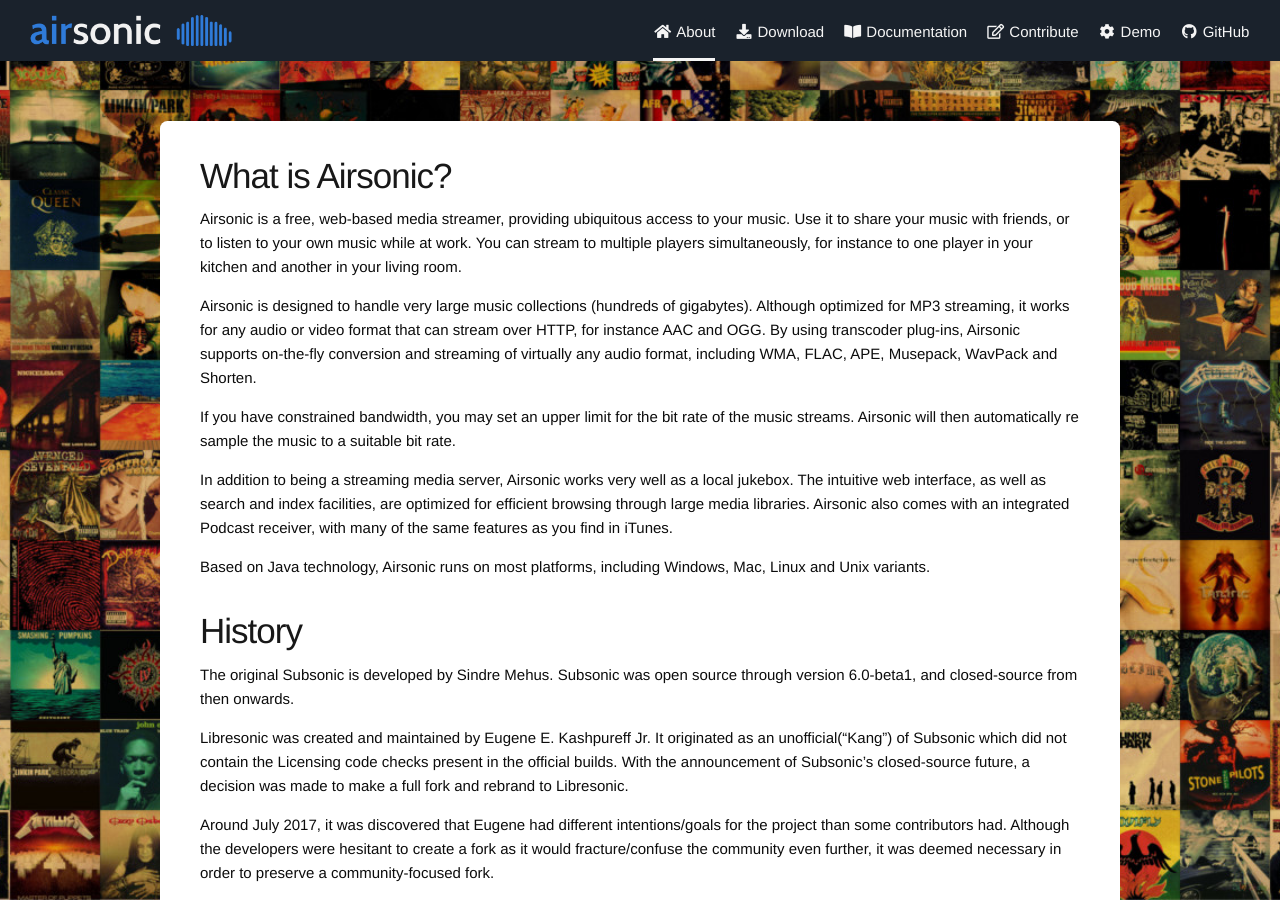
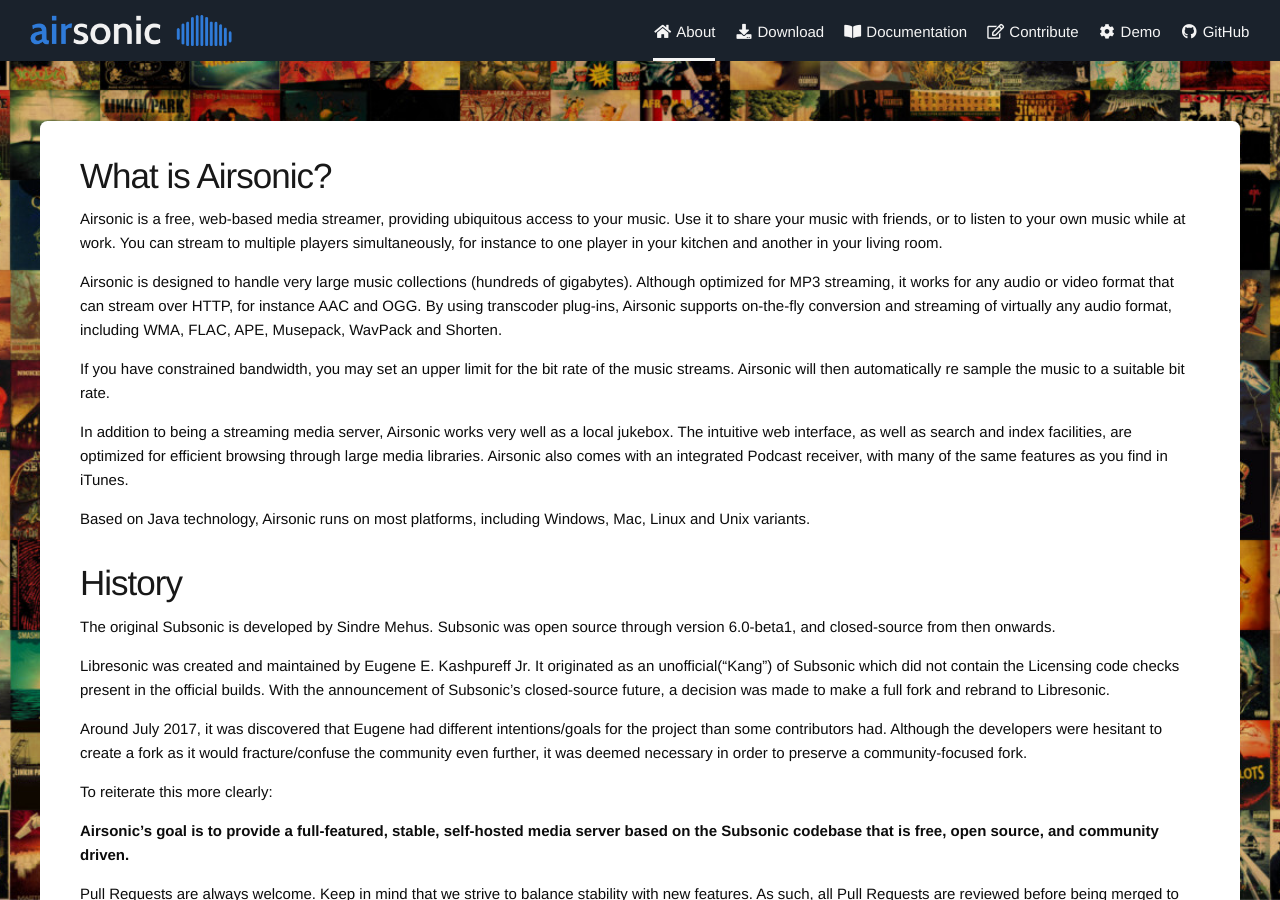
Before and after one commit to airsonic/airsonic.github.io, a Jekyll site: the page built from index.md, in a window 1280 px wide and 900 px high. Built offline with Jekyll 4.4.1, drawn with Linux system fonts in a browser that asks for light colours; nearby versions of some CDN libraries; comment, search, counter and statistics services are not loaded.

Commit message:
Fix img in documentation

```diff
--- a/css/styles.scss
+++ b/css/styles.scss
@@ -363,7 +363,7 @@ CONTAINER SECTION
 .container {
     position: relative;
     width: 100%;
-    max-width: 960px;
+    max-width: 1200px;
     min-height: 82.5vh;
     margin: 0 auto;
     margin-bottom: 4rem;
@@ -609,6 +609,10 @@ DOCS SECTION
     h6 {
         font-size: 2rem;
     }
+    img {
+      box-shadow: 0 8px 8px rgba(0, 0, 0, 0.3);
+      max-width: 100%;
+    }
 }
 
 .navgoco li {
```
